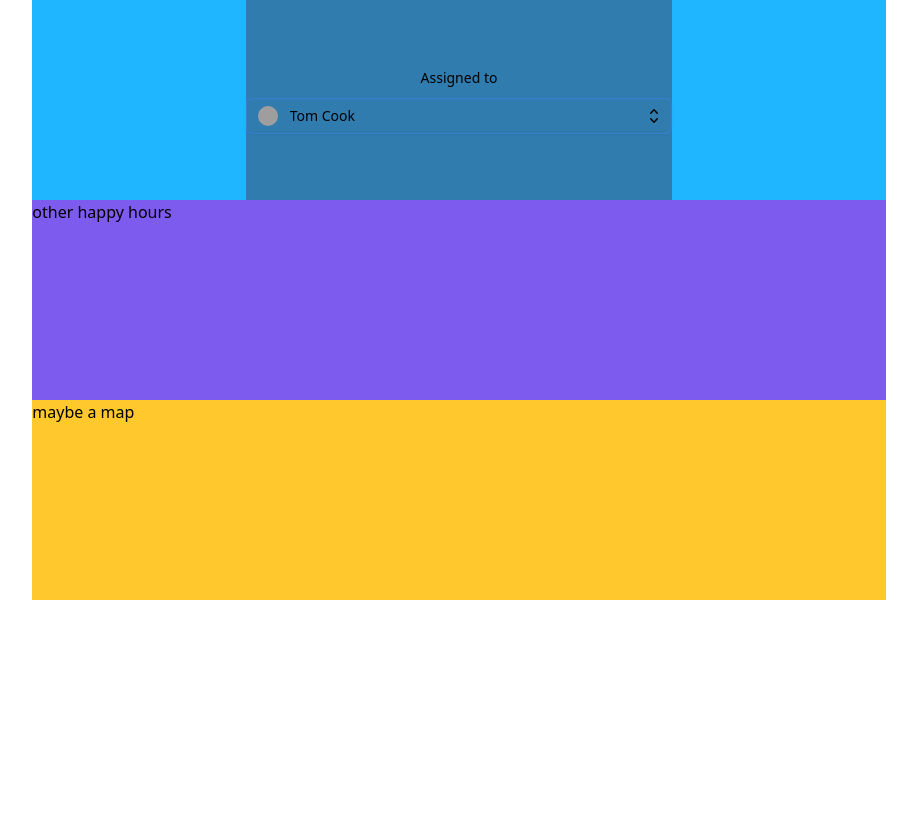
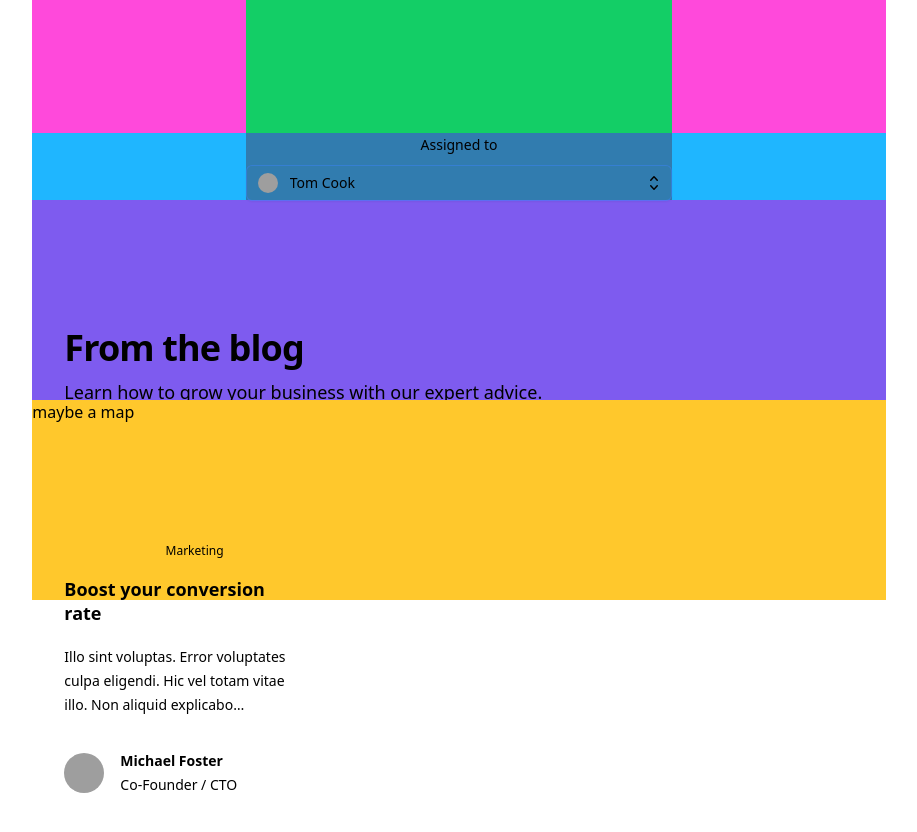
Before and after one commit to lollyca/happyhourhippo, a Next.js app: page / in a window 1280 px wide. Shown: the part 200-1032 px from the top of the page, without its empty margins (181-1098 px from the left). Before the commit the page ends 800 px from the top, so only its background shows below. Built offline with nearby package versions, Linux system fonts and the light colour scheme; grey boxes are pictures that could not be loaded.

Commit message:
Layout adjustments to fit and spread content better

```diff
--- /dev/null
+++ b/app/components/mini-section-cards.tsx
@@ -0,0 +1,73 @@
+const posts = [
+    {
+      id: 1,
+      title: 'Boost your conversion rate',
+      href: '#',
+      description:
+        'Illo sint voluptas. Error voluptates culpa eligendi. Hic vel totam vitae illo. Non aliquid explicabo necessitatibus unde. Sed exercitationem placeat consectetur nulla deserunt vel. Iusto corrupti dicta.',
+      date: 'Mar 16, 2020',
+      datetime: '2020-03-16',
+      category: { title: 'Marketing', href: '#' },
+      author: {
+        name: 'Michael Foster',
+        role: 'Co-Founder / CTO',
+        href: '#',
+        imageUrl:
+          'https://images.unsplash.com/photo-1519244703995-f4e0f30006d5?ixlib=rb-1.2.1&ixid=eyJhcHBfaWQiOjEyMDd9&auto=format&fit=facearea&facepad=2&w=256&h=256&q=80',
+      },
+    },
+    // More posts...
+  ]
+
+  export default function MiniSectionCards() {
+    return (
+      <div className="bg-white py-24 sm:py-32">
+        <div className="mx-auto max-w-7xl px-6 lg:px-8">
+          <div className="mx-auto max-w-2xl lg:mx-0">
+            <h2 className="text-3xl font-bold tracking-tight text-gray-900 sm:text-4xl">From the blog</h2>
+            <p className="mt-2 text-lg leading-8 text-gray-600">
+              Learn how to grow your business with our expert advice.
+            </p>
+          </div>
+          <div className="mx-auto mt-10 grid max-w-2xl grid-cols-1 gap-x-8 gap-y-16 border-t border-gray-200 pt-10 sm:mt-16 sm:pt-16 lg:mx-0 lg:max-w-none lg:grid-cols-3">
+            {posts.map((post) => (
+              <article key={post.id} className="flex max-w-xl flex-col items-start justify-between">
+                <div className="flex items-center gap-x-4 text-xs">
+                  <time dateTime={post.datetime} className="text-gray-500">
+                    {post.date}
+                  </time>
+                  <a
+                    href={post.category.href}
+                    className="relative z-10 rounded-full bg-gray-50 px-3 py-1.5 font-medium text-gray-600 hover:bg-gray-100"
+                  >
+                    {post.category.title}
+                  </a>
+                </div>
+                <div className="group relative">
+                  <h3 className="mt-3 text-lg font-semibold leading-6 text-gray-900 group-hover:text-gray-600">
+                    <a href={post.href}>
+                      <span className="absolute inset-0" />
+                      {post.title}
+                    </a>
+                  </h3>
+                  <p className="mt-5 line-clamp-3 text-sm leading-6 text-gray-600">{post.description}</p>
+                </div>
+                <div className="relative mt-8 flex items-center gap-x-4">
+                  <img src={post.author.imageUrl} alt="" className="h-10 w-10 rounded-full bg-gray-50" />
+                  <div className="text-sm leading-6">
+                    <p className="font-semibold text-gray-900">
+                      <a href={post.author.href}>
+                        <span className="absolute inset-0" />
+                        {post.author.name}
+                      </a>
+                    </p>
+                    <p className="text-gray-600">{post.author.role}</p>
+                  </div>
+                </div>
+              </article>
+            ))}
+          </div>
+        </div>
+      </div>
+    )
+  }
--- a/app/page.tsx
+++ b/app/page.tsx
@@ -1,28 +1,34 @@
 import SelectMenu from './components/select-day-menu'
+import MiniSectionCards from './components/mini-section-cards'
 
 export default function Home() {
   return (
-    <div className="grid grid-cols-12 h-full">
+    <div className="grid grid-cols-12 grid-rows-1 h-full">
       <div className="col-span-2">gap</div>
+ {/* --------------------------------------------MAIN-------------------------------------------------- */}
+      <div className="grid grid-rows-12 grid-cols-1 col-span-8">
 
-      <div className="grid grid-rows-4 grid-cols-1 col-span-8">
-
-        <div className="bg-pink flex justify-center">
+        <div className="bg-pink row-span-5 flex justify-center">
           <div className="bg-green w-2/4 flex flex-col justify-center">
             <h1></h1>
           </div>
         </div>
 
-        <div className="bg-blue flex justify-center">
+        <div className="bg-blue row-span-1 flex justify-center">
           <div className="bg-primary w-2/4 flex flex-col justify-center text-center">
             < SelectMenu />
           </div>
         </div>
 
-        <div className="bg-purple">other happy hours</div>
-        <div className="bg-yellow">maybe a map</div>
+        <div className="bg-purple row-span-3">
+          <div>
+            <MiniSectionCards />
+          </div>
+        </div>
+
+        <div className="bg-yellow row-span-3">maybe a map</div>
       </div>
-
+{/* ------------------------------------------------------------------------------------------------ */}
       <div className="col-span-2">gap</div>
     </div>
   )
```
